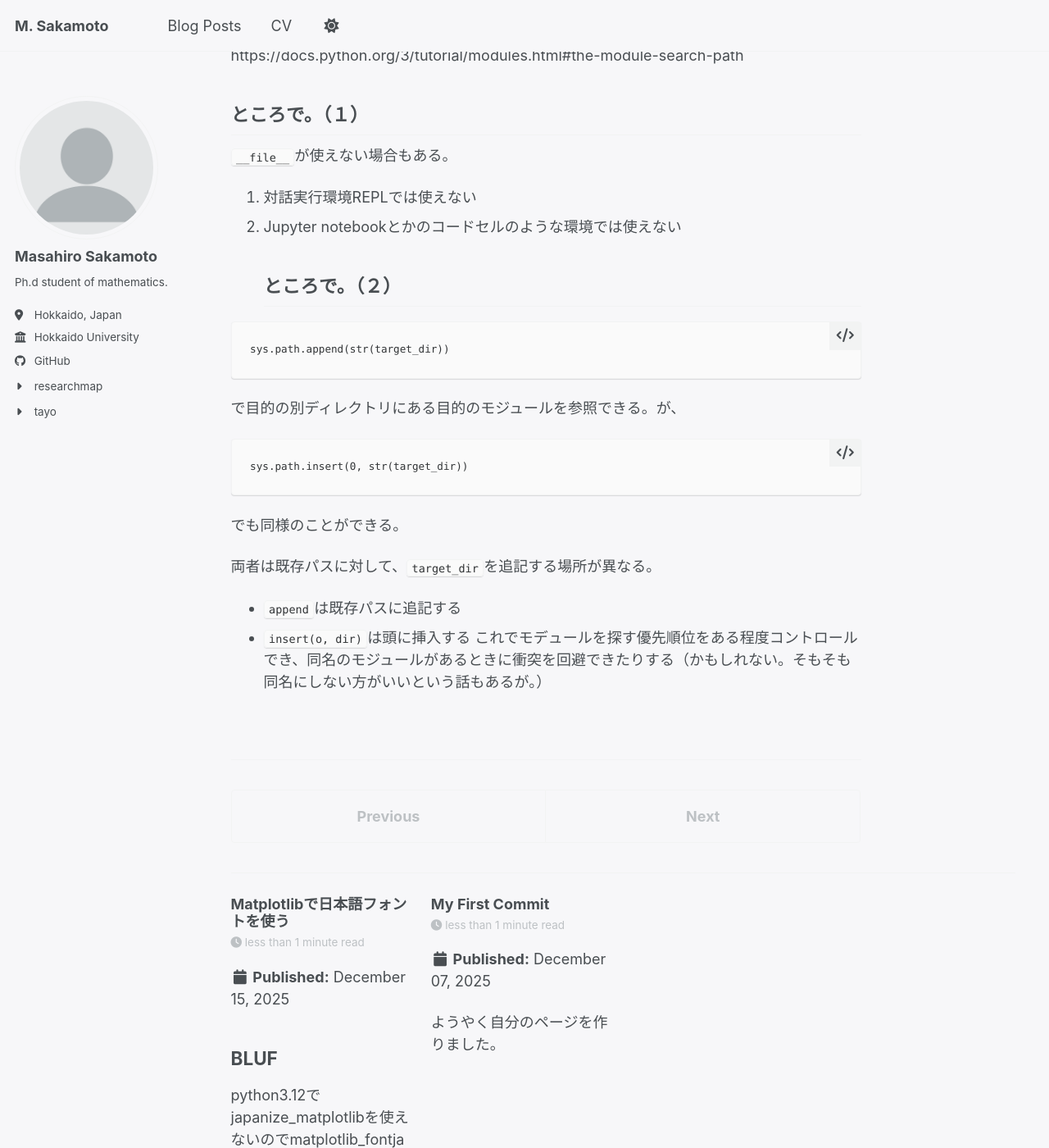
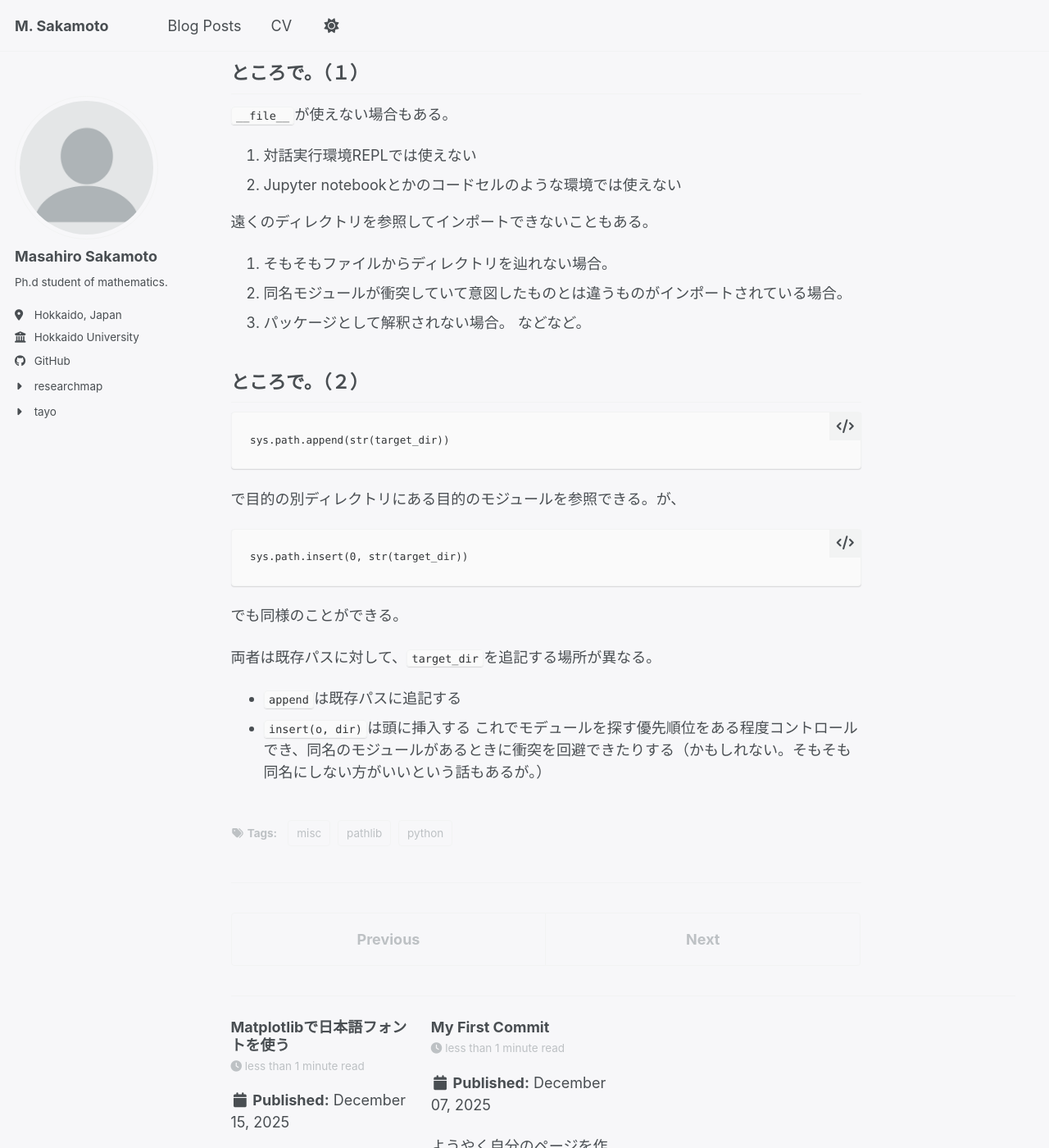
Before and after one commit to masa-moto/masa-moto.github.io, a Jekyll site: the page built from _posts/2026-01-02-python-path.md, in a window 1280 px wide and 1400 px high, scrolled down 2080 px. Shown: the whole window at 82% size. Built offline with Jekyll 4.4.1, drawn with Linux system fonts in a browser that asks for light colours; a script bundle is joined from its source files by our own code; library files that are not in the unit come from our copies; some of the changed text lies outside the part shown.

Commit message:
edit: edit btw section

````diff
--- a/_posts/2026-01-02-python-path.md
+++ b/_posts/2026-01-02-python-path.md
@@ -1,5 +1,12 @@
-#tips #pathlib #python
-
+---
+title: 'Pythonで遠くのディレクトリのモジュールを参照する'
+date: 2026-01-02
+permalink: /posts/2025/12/blog-post-6/
+tags:
+  - misc
+  - python
+  - pathlib
+---
 # BLUF
 `pathlib.Path`を使って親ディレクトリのパス情報を取得し、`sys.path.append`を使ってimport パスに追加する。
 
@@ -68,10 +75,20 @@ sys.path.append(str(target_dir))
 # ドキュメントなど。
 https://docs.python.org/3/library/pathlib.html
 https://docs.python.org/3/tutorial/modules.html#the-module-search-path
+
 ## ところで。（１）
+
 `__file__`が使えない場合もある。
 1. 対話実行環境REPLでは使えない
 2. Jupyter notebookとかのコードセルのような環境では使えない
+
+遠くのディレクトリを参照してインポートできないこともある。
+1. そもそもファイルからディレクトリを辿れない場合。
+2. 同名モジュールが衝突していて意図したものとは違うものがインポートされている場合。
+3. パッケージとして解釈されない場合。
+などなど。
+
+
 ## ところで。（２）
 
 ```
````
